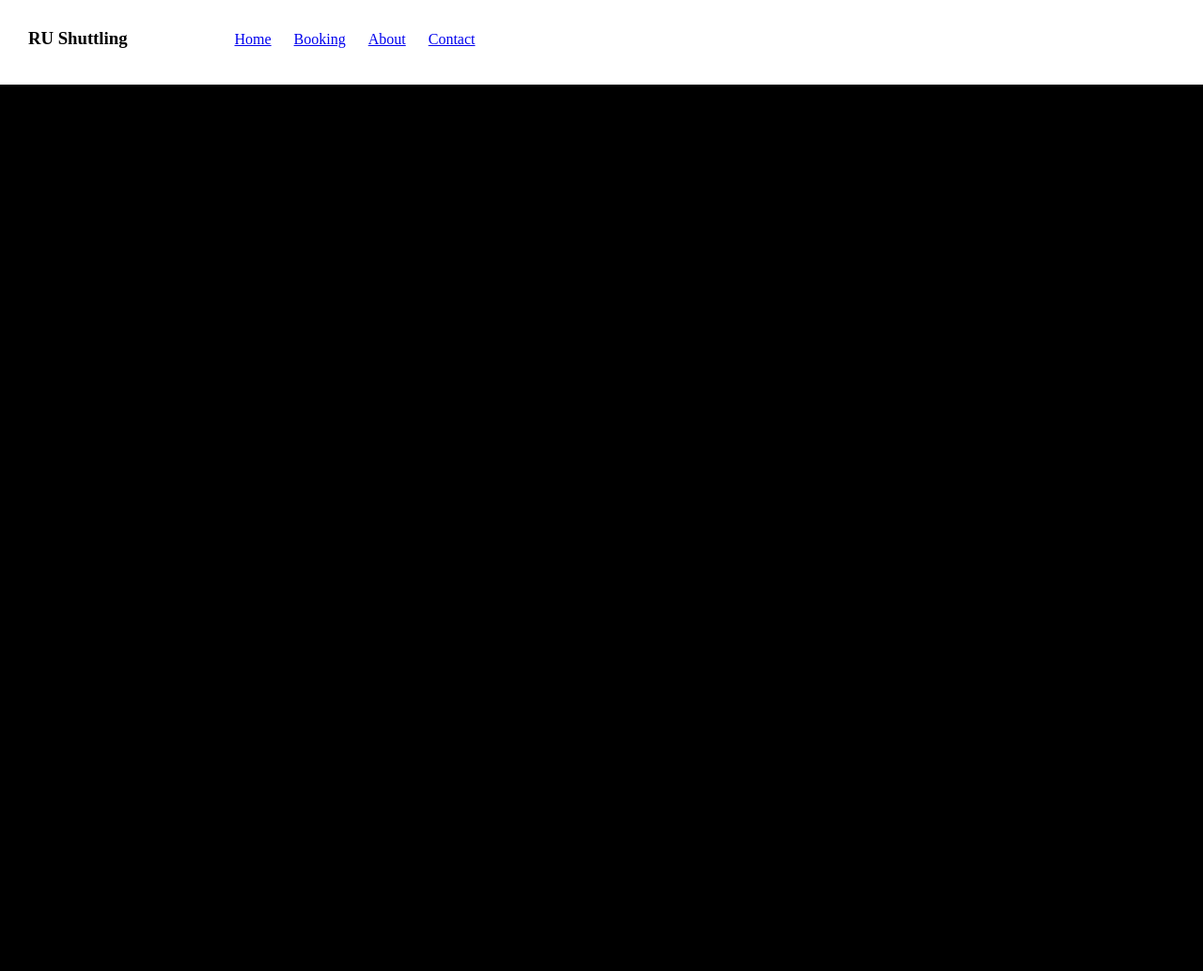
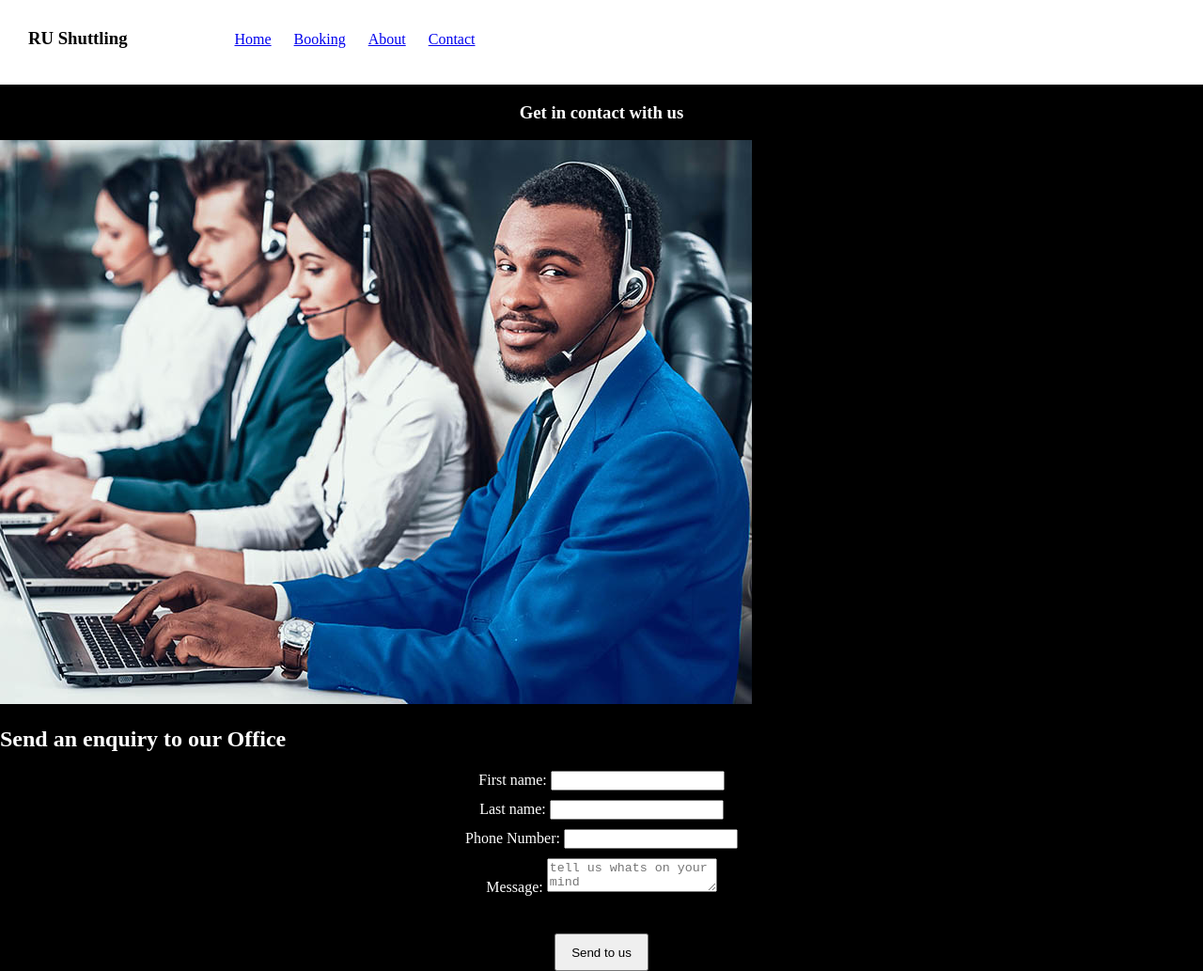
Before and after one commit to maybe-raymond/CS301-WebTech-Project, a plain HTML site: page contact.html in a window 1280 px wide. Shown: the whole page at 94% size. Before the commit the page ends 800 px from the top, so only its background shows below. Drawn offline with Linux system fonts and the light colour scheme.

Commit message:
Contact.html modified + video added to index.html

```diff
--- a/contact.html
+++ b/contact.html
@@ -9,6 +9,9 @@
     <style>
         li{
             margin: 10px;
+        }
+        input{
+            margin-bottom: 10px;
         }
     </style>
     <body style="background-color: black; margin: 0; padding: 0;">
@@ -31,6 +34,24 @@
                 </ul>
             </nav>
         </header>
-        <main style="color: white; margin: 0; padding: 0;"></main>
+        <main style="color: white; margin: 0; padding: 0;">
+            <h3 style="text-align: center;">Get in contact with us</h3>
+            <img src="images/Contact.jpg" alt="man typing on a computer" />
+            <h2>Send an enquiry to our Office</h2>
+            <form style="text-align: center;">
+                    <label for="fname">First name: </label>
+                    <input type="text" id="fname" name="fname"><br>
+                    <label for="lname">Last name:</label>
+                    <input type="text" id="lname" name="lname"><br>
+
+                    <label for="number"> Phone Number: </label>
+                    <input type="tel" name="number"> <br>
+
+                    <label for="message">Message: </label>
+                    <textarea placeholder="tell us whats on your mind" name="message"></textarea><br>
+
+                    <button style="width: 100px; height: 40px; margin-top: 40px">Send to us</button>
+            </form>
+        </main>
     </body>
 </html>
```
Also changed, not shown: index.html (+10 -0 lines), images/Contact.jpg (added).
